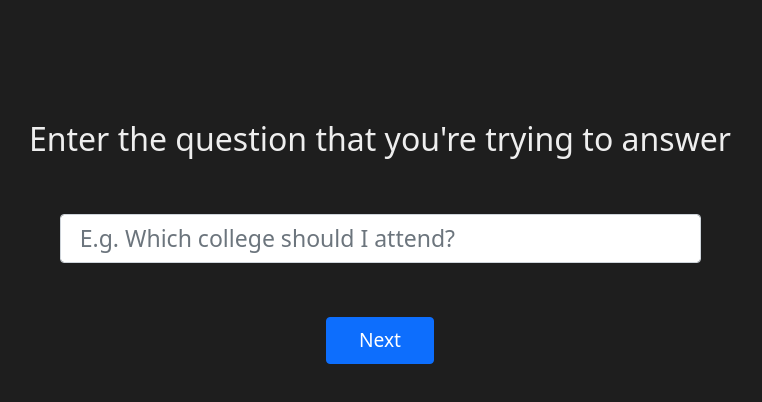
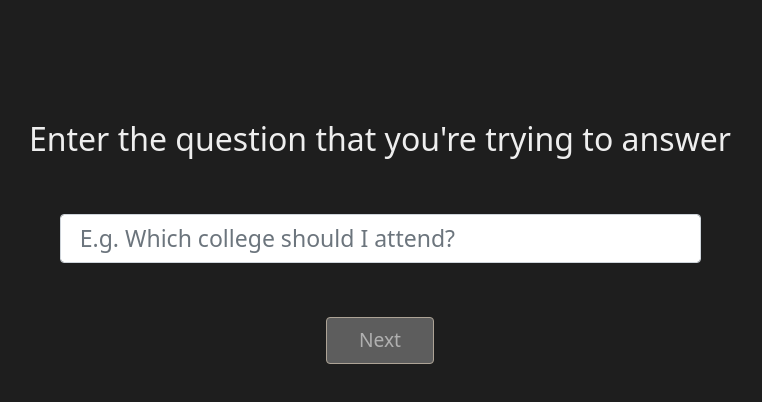
Before and after one commit to Thabang-Mabula/dePsyLab, an Angular app: page /decision-matrix/title in a window 1280 px wide. Shown: the top 402 px of the page, without its empty margins (260-1022 px from the left). Built offline with nearby package versions, Linux system fonts and the light colour scheme.

Commit message:
Add validation to title page

```diff
--- a/src/app/decision-matrix/pages/new-title-page/new-title-page.component.html
+++ b/src/app/decision-matrix/pages/new-title-page/new-title-page.component.html
@@ -9,13 +9,14 @@
     <div class="row justify-content-center align-items-center input-row">
         <div class="col-sm-10 col-12 col-lg-7 d-flex justify-content-center outlint">
             <input type="text" class="form-control" name="title" aria-describedby="helpId"
-                placeholder="E.g. Which college should I attend?" [(ngModel)]="decisionMatrix.title" #titleInput>
+                placeholder="E.g. Which college should I attend?" [(ngModel)]="decisionMatrix.title" required
+                #titleInput="ngModel">
         </div>
     </div>
 
     <div class="row justify-content-center">
         <div class="col-12 d-flex justify-content-center">
-            <page-nav-button (click)="submitTitle()" #nextBtn>Next</page-nav-button>
+            <page-nav-button (click)="submitTitle()" [disabled]="titleInput.invalid!" #nextBtn>Next</page-nav-button>
         </div>
     </div>
 
```
